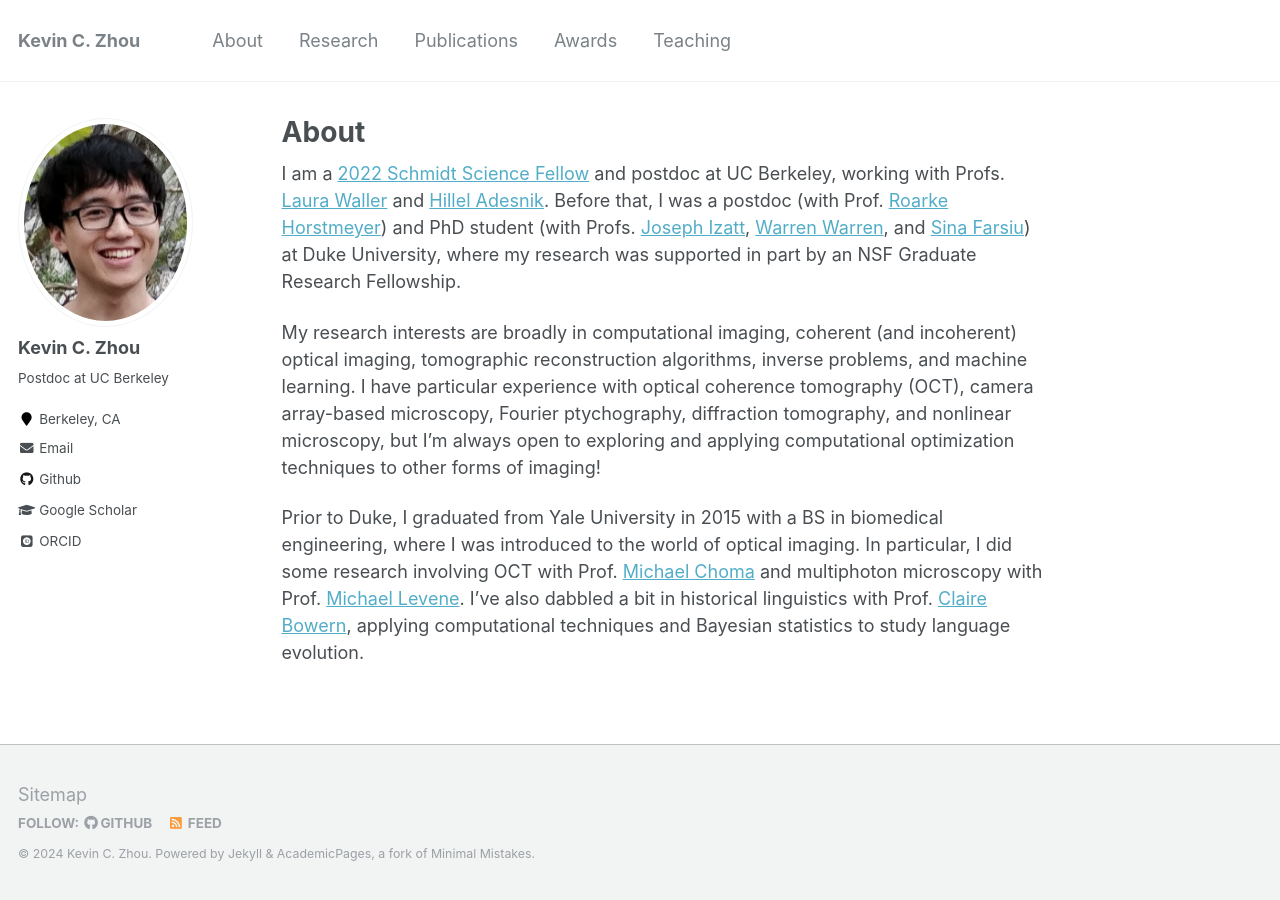
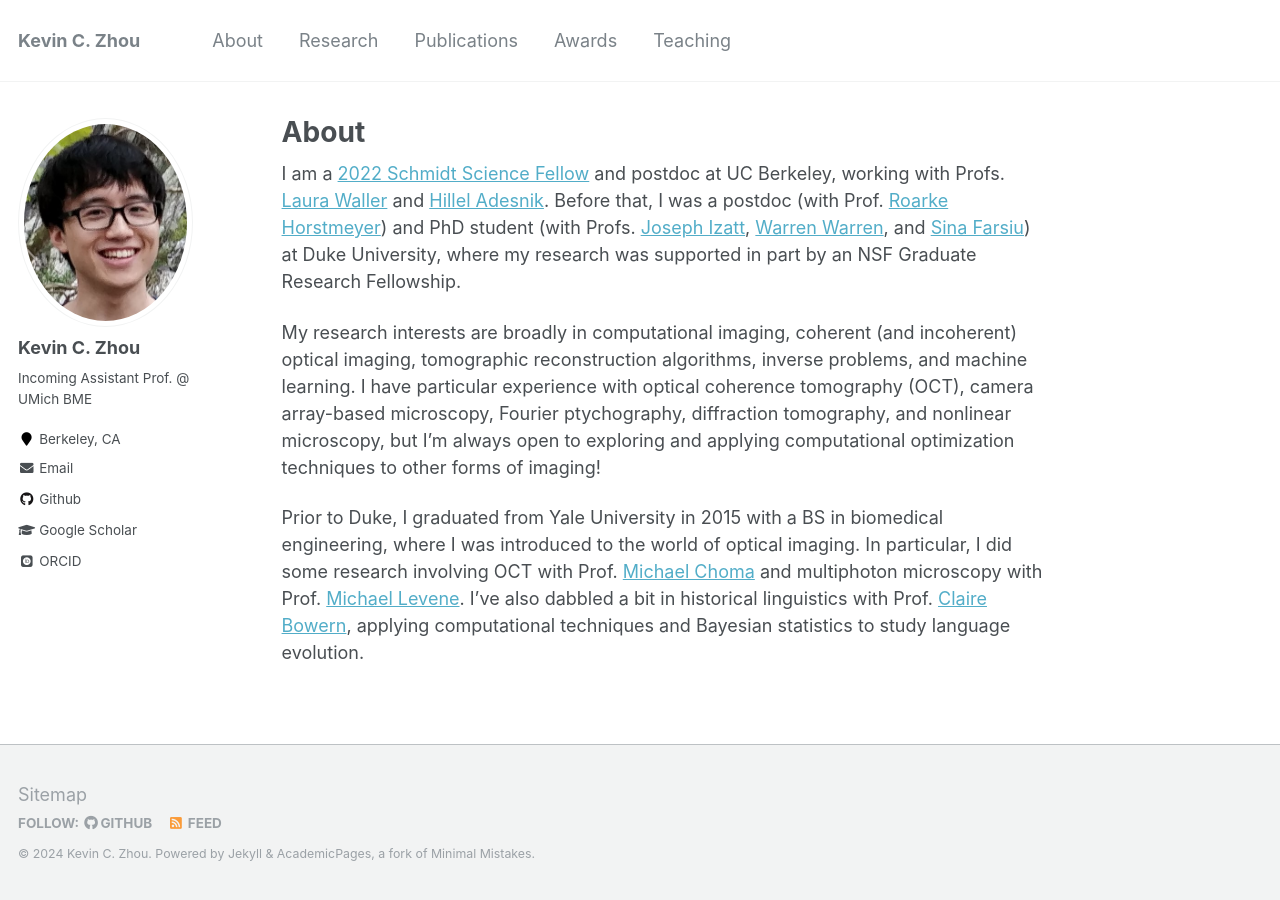
Before and after one commit to kevinczhou/kevinczhou.github.io, a Jekyll site: the page built from _pages/about.md, in a window 1280 px wide. Built offline with Jekyll 4.4.1, drawn with Linux system fonts in a browser that asks for light colours; some web fonts are replaced.

Commit message:
Update _config.yml

```diff
--- a/_config.yml
+++ b/_config.yml
@@ -84,7 +84,7 @@ analytics:
 author:
   name             : "Kevin C. Zhou"
   avatar           : "kcz2.jpg"
-  bio              : "Postdoc at UC Berkeley"
+  bio              : "Incoming Assistant Prof. @ UMich BME"
   location         : "Berkeley, CA"
   employer         :
   pubmed           :
```
